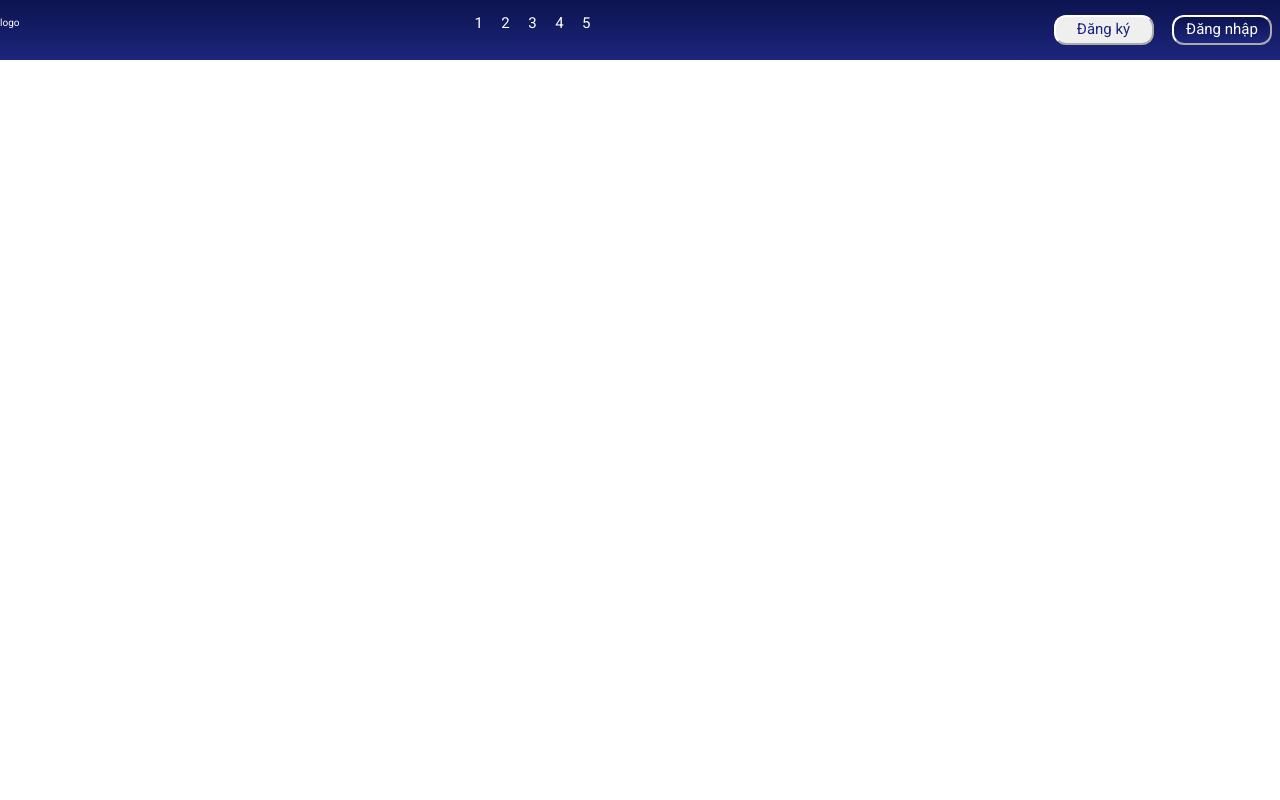
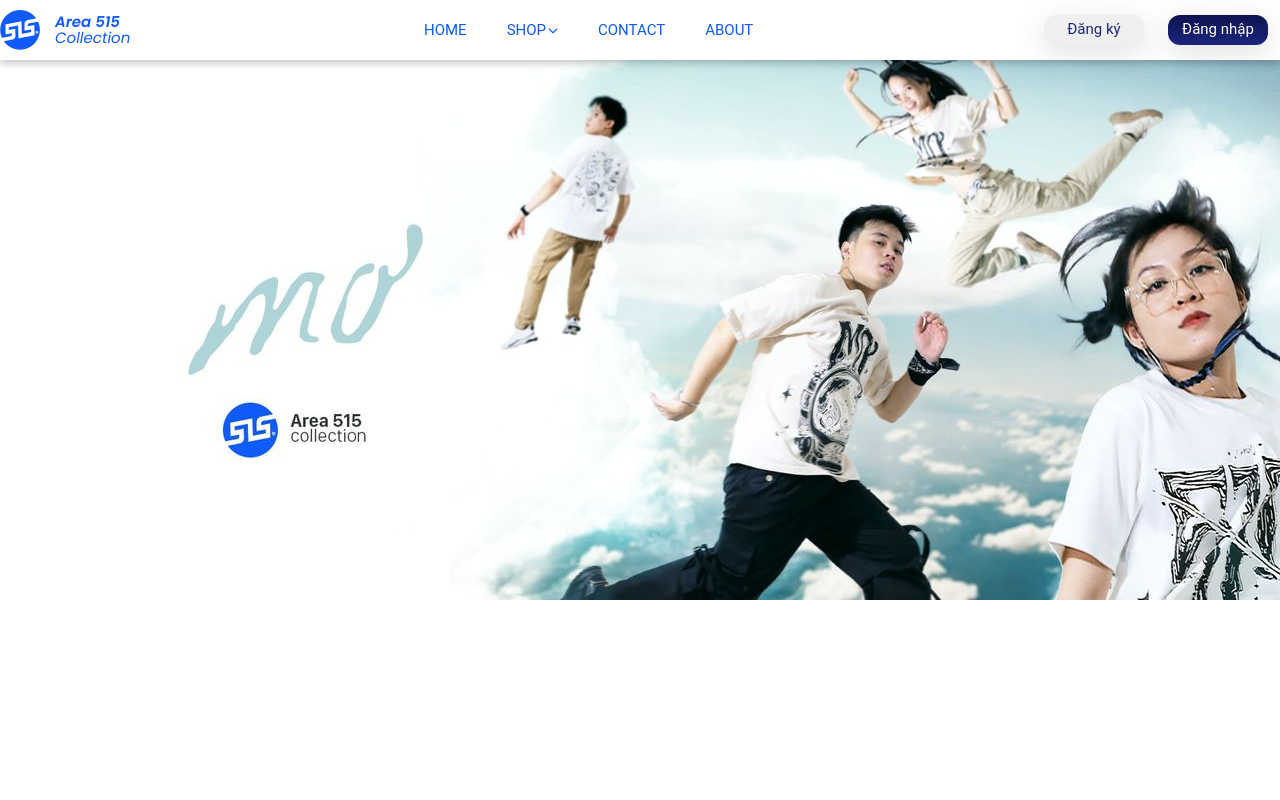
Before and after one commit to ttnhan2121/DOAN, a plain HTML site: page index.html in a window 1280 px wide. Shown: the top 800 px of the page. Drawn offline with nearby package versions, Linux system fonts and the light colour scheme.

Commit message:
tối 17/9

```diff
--- a/assets/css/base.css
+++ b/assets/css/base.css
@@ -1,5 +1,5 @@
 :root{
-    --color_main: white;
+    --color_main: #0f5bff;
 }
 *{
     box-sizing: inherit;
--- a/assets/css/main.css
+++ b/assets/css/main.css
@@ -5,7 +5,11 @@
     top: 0;
     left: 0;
     right: 0;
-    background-image: linear-gradient(0, #1D267D, #0C134F);
+    /* background-image: linear-gradient(0, #1D267D, #0C134F);
+     */
+    background-color: white;
+    box-shadow: rgba(0, 0, 0, 0.24) 0px 3px 8px;
+
     align-items: center;
     display: flex;
 }
@@ -14,15 +18,33 @@
     display: flex;
     justify-content: space-between;
     color: var(--color_main);
+
 }
 .header__navbar-list{
     list-style: none;
     padding-left: 0;
+    display: flex;
+    align-items: center;
 }
+.header__navbar-itemfunc {
+    font-size: 1.5rem;
+    margin: 0 20px;
+    position: relative;
+    display: flex;
+    align-items: center;
+}
+.header__navbar-itemfunc:hover{
+    cursor: pointer;
+}
+.header__navbar-itemfunc i{
+    padding-left: 2px;
+    font-size: 1rem;
+}
+
 .header__navbar-item{
     display: inline-block;
     font-size: 1.5rem;
-    margin: 0 8px;
+    margin: 0 12px;
     position: relative;
 }
 .header__navbar-item--bold{
@@ -39,8 +61,9 @@
     border-radius: 12px;
     width: 100px;
     height: 30px;
-    color: var(--color_main);
-    border-color: var(--color_main) ;
+    color: white;
+    border: none;
+    box-shadow: rgba(100, 100, 111, 0.2) 0px 7px 29px 0px;
     background-image: linear-gradient(0, #1D267D, #0C134F);
 }
 .header__buttonSignUp{
@@ -48,11 +71,63 @@
     width: 100px;
     height: 30px;
     color: #1D267D;
-    border-color: var(--color_main) ;
+    border: none;
     background-image: var(--color_main);
+    box-shadow: rgba(100, 100, 111, 0.2) 0px 7px 29px 0px;
 }
 .header__buttonLogIn:hover{
     color: #1D267D;
-    border-color: var(--color_main) ;
     background-image: var(--color_main);
+    cursor: pointer;
 }
+.header__buttonSignUp:hover{
+    background-color: rgb(255,255,255,80%);
+    cursor: pointer;
+}
+.container{
+    height: 2000px;
+}
+.fotter{
+    text-align: center;
+}
+.show__icon{
+    display: none;
+    border: none;
+    color: var(--color_main);
+    background-color: transparent;
+    font-size: 1.5rem;
+}
+
+li{
+    list-style: none;
+}
+.text-logo{
+    display: flex;
+    flex-direction: column;
+    font-size: 1.5rem;
+    padding: 15px;
+}
+.slideshow{
+    width: 100vw;
+    height: 540px;
+    background-image: url(./img/background.png);
+    background-repeat: no-repeat;
+    background-size: cover;
+}
+.content{
+    padding: 0 160px;
+}
+@media (max-width: 576px){
+    .disable__menu{
+        display: none;
+    }
+    .show__icon{
+        display: block;
+    }
+    .header__navbar{
+        display: flex;
+        justify-content: space-between;
+        color: var(--color_main);
+        padding: 0 1.5rem;
+    }
+}
--- a/index.html
+++ b/index.html
@@ -4,12 +4,15 @@
     <meta charset="UTF-8">
     <meta name="viewport" content="width=device-width, initial-scale=1.0">
     <title>Area 515</title>
+    <link rel="shortcut icon" href="./assets/css/img/icon515.ico" type="image/x-icon">
     <link rel="stylesheet" href="https://cdnjs.cloudflare.com/ajax/libs/normalize/8.0.1/normalize.min.css">
     <link rel="stylesheet" href="./assets/css/base.css">
     <link rel="stylesheet" href="./assets/css/main.css">
     <link rel="preconnect" href="https://fonts.googleapis.com">
     <link rel="preconnect" href="https://fonts.gstatic.com" crossorigin>
-    <link href="https://fonts.googleapis.com/css2?family=Roboto:wght@300;400;500;700&display=swap" rel="stylesheet">
+    <link rel="stylesheet" href="https://cdnjs.cloudflare.com/ajax/libs/font-awesome/6.4.2/css/all.min.css">
+    <link href="https://fonts.googleapis.com/css2?family=Poppins:ital,wght@1,300&display=swap" rel="stylesheet">
+    <link href="https://fonts.googleapis.com/css2?family=Poppins:ital,wght@1,300;1,400;1,600&display=swap" rel="stylesheet">
 </head>
 <body>
     <div class="main">
@@ -17,30 +20,40 @@
             <div class="grid">
                 <nav class="header__navbar">
                     <ul class="header__navbar-list">
-                        logo
+                        <img src="./assets/css/img/icon515.png" alt="logo" width="40">
+                        <ul class="text-logo">
+                            <li style="font-family: 'Poppins', sans-serif; font-weight: 600;"> Area 515 </li>
+                            <li style="font-family: 'Poppins', sans-serif;"> Collection </li>
+                        </ul>
                     </ul>
-                    <ul class="header__navbar-list">
-                        <li class="header__navbar-item">1</li>
-                        <li class="header__navbar-item">2</li>
-                        <li class="header__navbar-item">3</li>
-                        <li class="header__navbar-item">4</li>
-                        <li class="header__navbar-item">5</li>
+                    <ul class="header__navbar-list disable__menu">
+                        <li class="header__navbar-itemfunc">HOME</li>
+                        <li class="header__navbar-itemfunc">SHOP
+                            <i class="fa-solid fa-chevron-down"></i>
+                        </li>
+                        <li class="header__navbar-itemfunc">CONTACT</li>
+                        <li class="header__navbar-itemfunc">ABOUT</li>
                     </ul>
-                    <ul class="header__navbar-list">
+                    <ul class="header__navbar-list disable__menu">
                         <button class="header__navbar-item header__navbar-item--bold header__navbar-button--separation header__buttonSignUp "> Đăng ký </button>
                         <button class="header__navbar-item header__navbar-item--bold header__buttonLogIn"> Đăng nhập </button>
                     </ul>
+                    <button class="show__icon">
+                        <i class="fa-solid fa-bars"></i>
+                    </button>
                 </nav>
             </div>
         </header>
-
-        <div class="container">
-
+        <div class="container" style="padding-top: 60px;">
+            <div class="slideshow">
+            </div>
+            <div class="content">
+            </div>
         </div>
-
         <footer class="footer">
-
+            <h1 style="text-align: center;"> ĐÂY LÀ FOOTER </h1>
         </footer>
     </div>
 </body>
+<script src="script.js"></script>
 </html>
--- /dev/null
+++ b/script.js
@@ -0,0 +1,4 @@
+const buttonbar = document.querySelector(".show__icon");
+buttonbar.onclick = function(){
+    console.log("click");
+}
```
Also changed, not shown: assets/css/img/background.png (added), assets/css/img/icon515.ico (added), assets/css/img/icon515.png (added).
